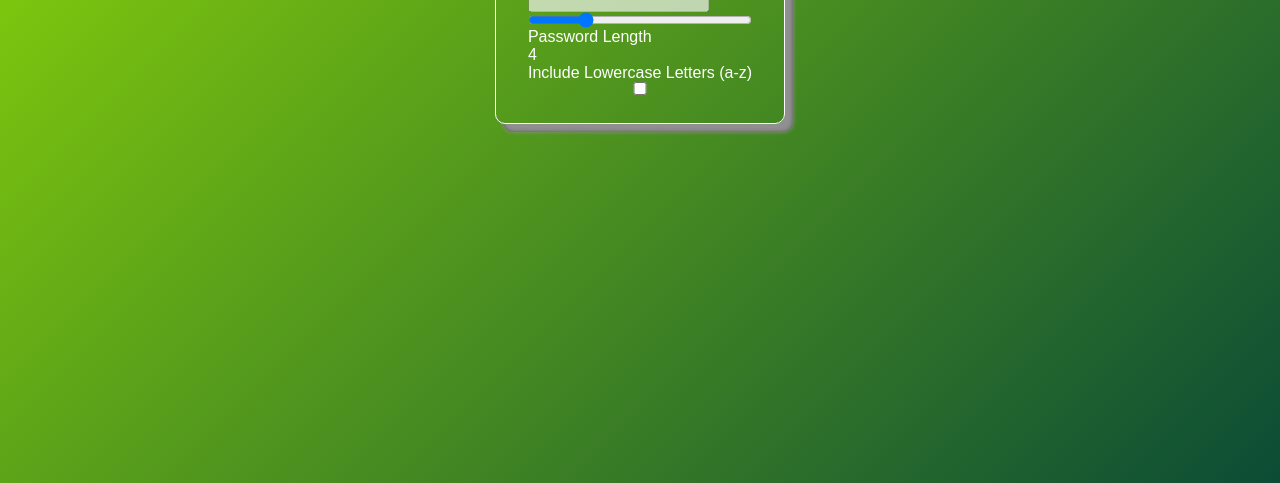
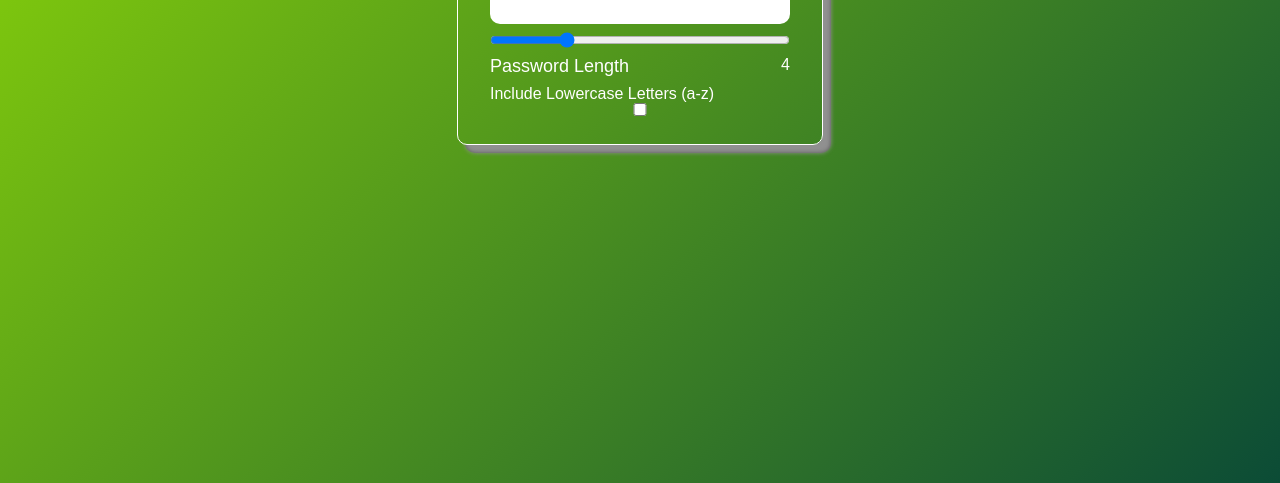
Before and after one commit to safwanahendouz/Password-Generator, a plain HTML site: page index.html in a window 1280 px wide. Shown: the part 617-1100 px from the top of the page. Drawn offline with Linux system fonts and the light colour scheme.

Commit message:
Add files via upload

```diff
--- a/style.css
+++ b/style.css
@@ -33,3 +33,28 @@ body {
     font-size: 1.4em;
     margin-block: 8px;
 }
+
+.passBox {
+    background-color: #fff;
+    border: none;
+    outline: none;
+    padding: 10px;
+    width: 300px;
+    border-radius:10px;
+    font-size: 20px;
+    margin-block: 8px;
+    -webkit-border-radius:10px;
+    -moz-border-radius:10px;
+    -ms-border-radius:10px;
+    -o-border-radius:10px;
+}
+
+.row {
+    display: flex;
+    margin-block: 8px;
+}
+
+.row p {
+    flex-basis: 100%;
+    font-size: 18px;
+}
```
